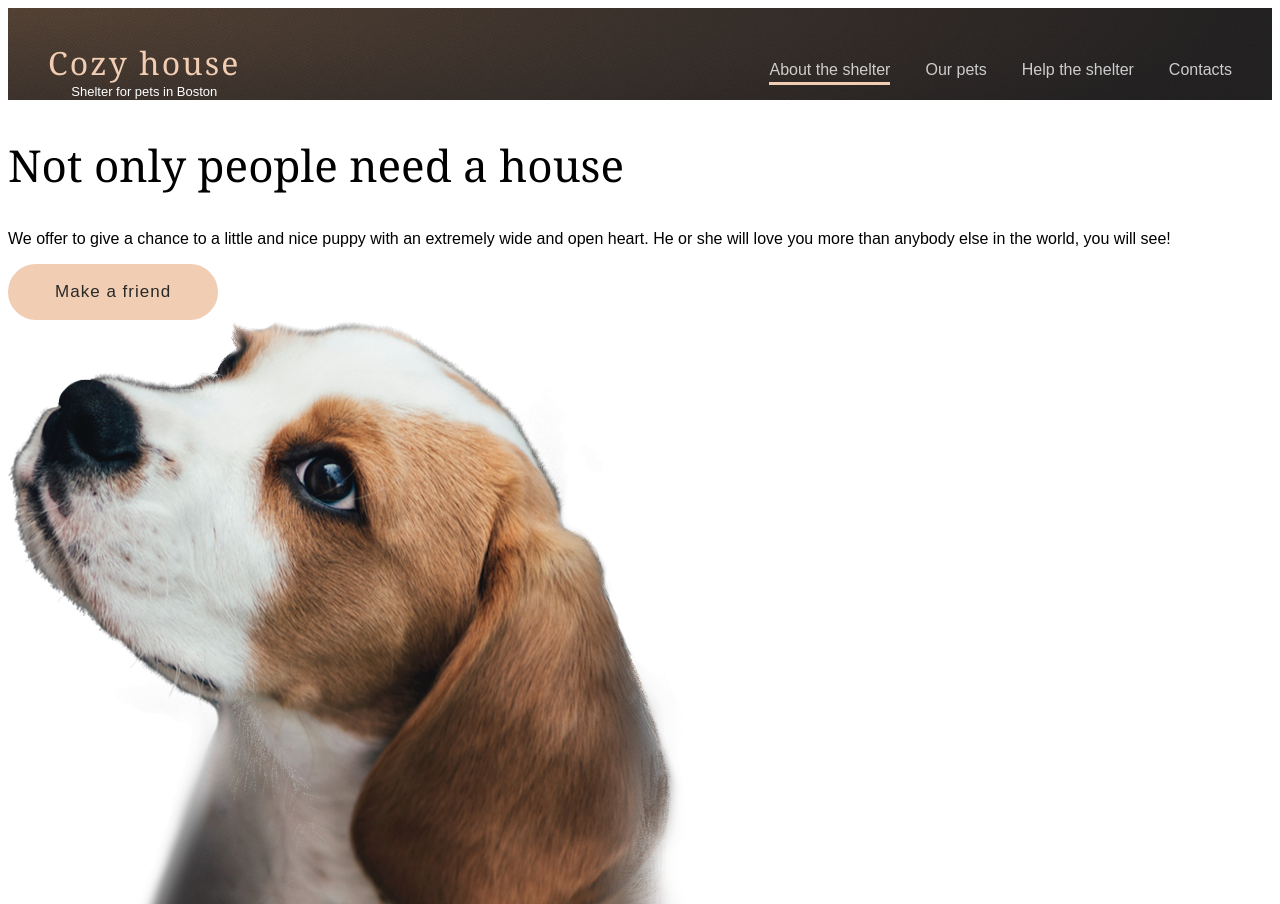
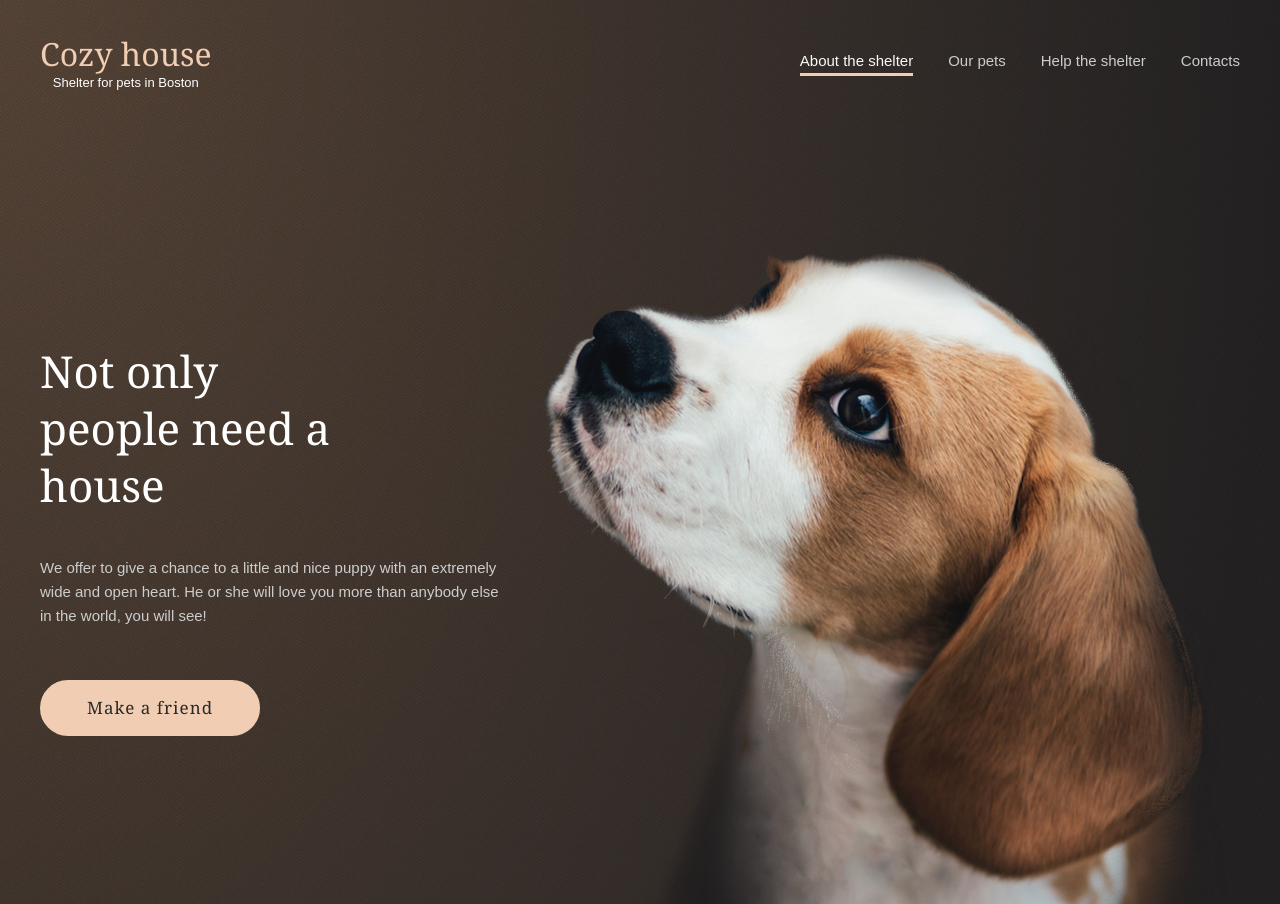
Before and after one commit to papryca/shelter, a plain HTML site: page shelter/sheltor.html in a window 1280 px wide. Shown: the top 904 px of the page. Drawn offline with nearby package versions, Linux system fonts and the light colour scheme; files that its build step writes are made by us from their sources; files whose address does not match are found by name.

Commit message:
feat: add scss stylization

```diff
--- /dev/null
+++ b/shelter/sass/abstract/mixin.scss
@@ -0,0 +1,6 @@
+@mixin font($size, $weight: 400,$style:normal,$height) {
+  font-style: $style;
+  font-weight: $weight;
+  font-size: $size;
+  line-height: $height;
+}
--- a/shelter/sass/base/_base.scss
+++ b/shelter/sass/base/_base.scss
@@ -1,3 +1,6 @@
+*{
+  box-sizing: border-box;
+}
 html {
   font-size: 10px;
 }
@@ -9,25 +12,20 @@ body {
 
 a,p{
   font-family: 'Arial', sans-serif;
-  font-weight: 400;
+  @include font($size:1.5rem,$height:1.7rem)
 }
 h2{
   font-family: 'Georgia', sans-serif;
-  font-style: normal;
-  font-weight: 400;
-  font-size: 44px;
-  line-height: 57px;
+  @include font($size:4.4rem,$height:5.7rem)
 }
 h3{
-  font-style: normal;
-  font-weight: 400;
-  font-size: 35px;
-  line-height: 45px;
-  letter-spacing: 0.06em;
+
+  @include font($size:3.5rem,$height:4.5rem)
 }
 h4{
-  font-style: normal;
-  font-weight: 400;
-  font-size: 20px;
-  line-height: 23px;
+
+  @include font($size:2rem,$height:2.3rem)
 }
+.button {
+@include font($size:1.7rem,$height:2.21rem)
+}
--- a/shelter/sass/base/_buttons.scss
+++ b/shelter/sass/base/_buttons.scss
@@ -2,24 +2,20 @@
   padding: 15px 45px;
   cursor: pointer;
   color: $color-button;
-  font-style: normal;
-  font-weight: 400;
-  font-size: 1.7rem;
-  line-height: 2.2rem;
   letter-spacing: 0.06em;
   border-radius: 100px;
   transition: all 0.3s;
+  @include font($size:1.7rem,$height:2.2rem);
+  &_colored{
+    background:$color-button-normal;
+    border: 2px solid $color-primary;
+  }
+  &_bordered {
+    border: 2px solid #F1CDB3;
+  }
+  &:hover{
+    background:$color-button-hover;
+    border: 2px solid $color-button-hover;
+  }
+
 }
-.button_bordered {
-  border: 2px solid #F1CDB3;
-}
-
-
-.button_colored{
-  background:$color-button-normal;
-  border: 2px solid $color-primary;
-}
-.button:hover{
-  background:$color-button-hover;
-  border: 2px solid $color-button-hover;
-}
--- /dev/null
+++ b/shelter/sass/components/promo.scss
@@ -0,0 +1,44 @@
+.header-promo {
+  background: url(../images/lay/noise_transparent.png), radial-gradient(100% 215.42% at 0% 0%, #5B483A 0%, #262425 100%) #211F20;
+  padding: 30px 40px 0 40px;
+}
+
+.promo-content {
+  display: flex;
+  align-items: center;
+  justify-content: space-between;
+  position: relative;
+
+  &__picture {
+    position: absolute;
+    right: 0;
+    bottom: 0;
+    width: 698px;
+    height: 728px;
+    margin-top: 90px;
+  }
+
+  &__information {
+    max-width: 460px;
+    margin: 253px 42px 243px 0;
+  }
+
+  &__text {
+    max-width: 460px;
+    color: $color-text;
+    @include font($size:1.5rem,$height:2.4rem);
+    margin: 42px 0 0 0;
+  }
+
+  &__title {
+    max-width: 310px;
+    @include font($size: 4.4rem, $height: 5.7rem);
+    color: $color-header-main;
+    margin: 0;
+
+  }
+  &__button{
+    margin: 52px 0 0 0;
+  }
+
+}
--- a/shelter/sass/layout/_header.scss
+++ b/shelter/sass/layout/_header.scss
@@ -1,37 +1,64 @@
 
 .header {
-  background: url(../images/lay/noise_transparent.png), radial-gradient(100% 215.42% at 0% 0%, #5B483A 0%, #262425 100%) #211F20;
-  padding: 30px 40px 0 40px;
-}
 
-.header__wrapper {
+
+  &__wrapper {
     display: flex;
     align-items: center;
     justify-content: space-between;
-
+  }
 }
 .logo_subtitle{
   font-weight: 400;
-  font-size: 13px;
-  line-height: 15px;
+  font-size: 1.3rem;
+  line-height: 1.5rem;
   color: $color-header-main;
   margin: 0;
   text-align: center;
+}
+
+.navigation {
+  display: flex;
+  list-style: none;
+
+
+  &__header a {
+    text-decoration: none;
+    color: $color-link-normal;
+    padding: 4px 0;
+    transition: all 0.3s;
+    margin-right: 35px;
+
+
+    &:hover{
+    color:$color-link-active-hover ;
+    cursor: pointer;
+  }
+    &:active{
+      border-bottom: 3px $color-primary solid;
+      color:$color-link-active-hover ;
+    }
 
   }
 
-.navigation__header a {
-  text-decoration: none;
-  color: $color-link-normal;
+  &__header_line a{
+    border-bottom: 3px $color-primary solid;
+    padding: 4px 0;
+    color:$color-link-active-hover ;
+  }
+  &__header_last a{
+    &:last-child {
+      margin-right: 0;
+    }
   }
 
-.navigation__header_line a{
-  border-bottom: 3px $color-primary solid;
-  padding: 4px 0;
 
 }
 
-.logo_title a{
+.logo_title {
+  margin: 0;
+
+  a {
     font-family: 'Georgia', sans-serif;
     color: $color-primary;
     text-decoration: none;
@@ -39,21 +66,4 @@
     font-size: 3.2rem;
     line-height: 3.5rem;
   }
-.logo_title{
-  margin: 0;
 }
-.navigation {
-  display: flex;
-}
-.navigation__header {
-  list-style: none;
-  text-decoration: none;
-  padding: 4px 0;
-  margin-right: 35px;
-  cursor: pointer;
-
-
-}
-.navigation__header:last-child{
-  margin-right: 0;
-}
--- a/shelter/sass/shelter.scss
+++ b/shelter/sass/shelter.scss
@@ -1,9 +1,14 @@
+@import "../node_modules/normalize.css/normalize.css";
+@import "abstract/mixin";
+
 @import "abstract/constants";
 @import "base/base";
 @import "layout/wrapper";
 //Components
 @import "components/donation";
 @import "components/collection";
+@import "components/promo";
+
 //Layouts
 @import "layout/header";
 @import "base/buttons";
--- a/shelter/sheltor.html
+++ b/shelter/sheltor.html
@@ -7,15 +7,16 @@
     <title>Shelter</title>
 </head>
 <body>
+<section class="header-promo">
 <header class="header">
     <div class="wrapper header__wrapper">
         <div class="header__logo">
 
-            <h3 class="logo logo_title">
+            <h3 class="logo_title">
                 <a href="#"> Cozy house </a>
             </h3>
 
-            <p class="logo logo_subtitle">Shelter for pets in Boston</p>
+            <p class="logo_subtitle">Shelter for pets in Boston</p>
         </div>
         <nav class="header__navigation">
             <ul class="navigation">
@@ -28,7 +29,7 @@
                 <li class="navigation__header">
                     <a href="#">Help the shelter</a>
                 </li>
-                <li class="navigation__header">
+                <li class="navigation__header navigation__header_last">
                     <a href="#">Contacts</a>
                 </li>
             </ul>
@@ -38,14 +39,14 @@
 
 </header>
 <section class="promo">
-    <div class="wrapper">
+    <div class="wrapper promo__wrapper">
         <div class="promo-content">
             <div class="promo-content__information">
-                <h2>Not only people need a house</h2>
-                <p>We offer to give a chance to a little and nice puppy with an extremely wide and open heart. He or she
+                <h2 class = "promo-content__title">Not only people need a house</h2>
+                <p class = "promo-content__text">We offer to give a chance to a little and nice puppy with an extremely wide and open heart. He or she
                     will
                     love you more than anybody else in the world, you will see! </p>
-                <div class="promo__button">
+                <div class="promo-content__button">
                     <button class="button button_colored">Make a friend</button>
                 </div>
             </div>
@@ -56,6 +57,7 @@
         </div>
 
     </div>
+</section>
 </section>
 <section class="description">
     <div class="wrapper">
@@ -262,7 +264,7 @@
                 <h3>For questions and suggestions</h3>
                 <div class="footer-contacts__connection">
                     <span class="icon-envelope">
-                        <img src="images/address/icon-email.png">
+                        <img src="images/address/icon-email.png" alt = "address">
                     </span>
                     <div class="email-address">
                         <h4>email@shelter.com</h4>
@@ -270,7 +272,7 @@
                 </div>
                 <div class="footer-contacts__connection">
                     <span class="icon-telephone">
-                        <img src="images/address/icon-phone.png">
+                        <img src="images/address/icon-phone.png" alt = "telephone">
                     </span>
                     <div class="phone-number">
                         <h4>+13 674 567 75 54</h4>
```
Lines whose indentation alone changed are shown as unchanged.
